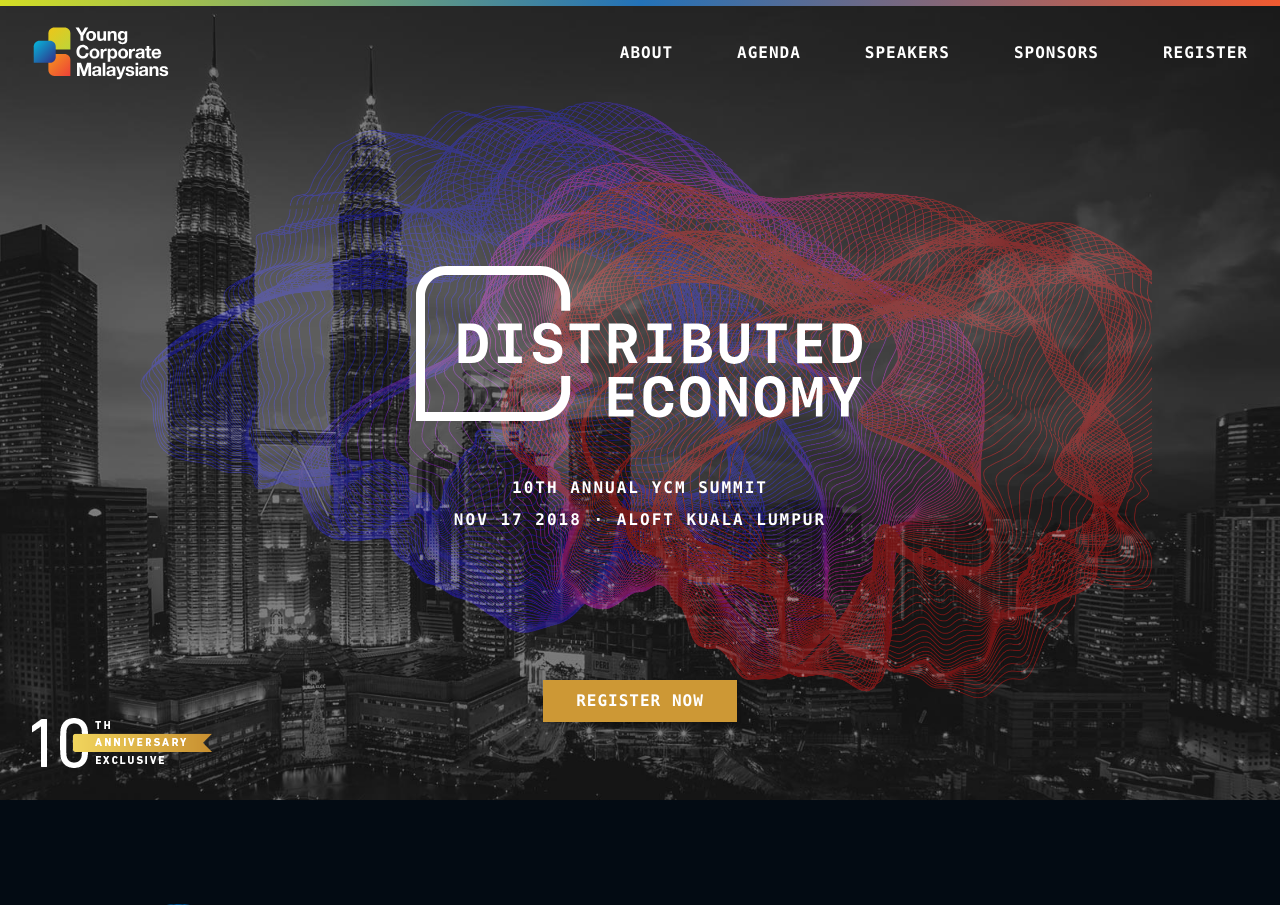
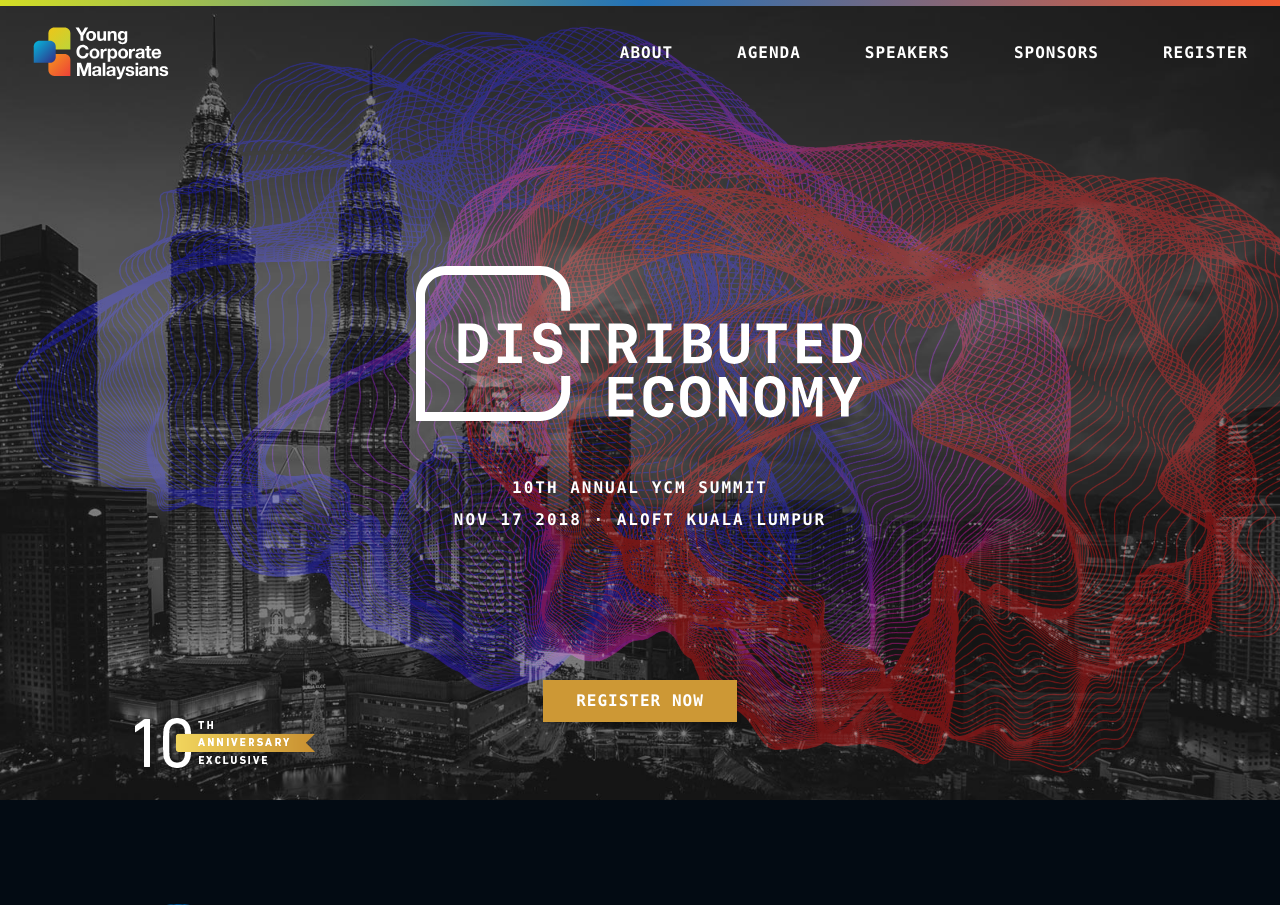
Before and after one commit to jamesssooi/ycm-summit-2018, a PHP site: page / in a window 1280 px wide. Shown: the top 905 px of the page. Run offline with PHP 8.4, Linux system fonts and the light colour scheme; style sheets or scripts are compiled from the project's sources.

Commit message:
Hero responsive improvements

```diff
--- a/src/index.php
+++ b/src/index.php
@@ -54,14 +54,14 @@
 
   <div class="hero-footer">
     <div class="row align-items-end">
-      <div class="col-4">
+      <div class="col-md-4 text-center mb-4 mb-lg-0">
         <img
           src="img/logos/ycm-10th-anniversary.png"
           srcset="img/logos/ycm-10th-anniversary@2x.png 2x"
           alt="YCM 10th Anniversary"
         >
       </div>
-      <div class="col-4 text-center">
+      <div class="col-md-4 text-center">
         <a href="#" class="btn btn-primary with-shadow mb-4">Register Now</a>
         <button class="hero-footer__chevron">
           <svg class="icon">
@@ -69,7 +69,7 @@
           </svg>
         </button>
       </div>
-      <div class="col-4" role="presentation"></div>
+      <div class="col-md-4" role="presentation"></div>
     </div>
   </div>
 </section>
--- a/src/sass/components/_navigation.scss
+++ b/src/sass/components/_navigation.scss
@@ -10,9 +10,13 @@
   height: 100px;
   display: flex;
   align-items: center;
-  padding: 6px $spacing-6 0;
+  padding: 6px $spacing-4 0;
   z-index: 50;
   transition: 0.3s cubic-bezier(0.25, 0.46, 0.45, 0.94) all;
+
+  @include on-desktop {
+    padding: 6px $spacing-6 0;
+  }
 }
 
 .nav-bar.is-opaque {
@@ -75,8 +79,11 @@
 /* Navigation Menu
 /* -------------------------------------------------------------------------- */
 .nav-menu {
-  display: flex;
+  display: none;
   align-items: center;
+  @include on-desktop {
+    display: flex;
+  }
 }
 
 .nav-menu__item {
--- a/src/sass/pages/_home.scss
+++ b/src/sass/pages/_home.scss
@@ -7,10 +7,16 @@
 /* -------------------------------------------------------------------------- */
 .hero {
   position: relative;
-  height: 100vh;
+  min-height: 80vh;
   background-image: url('../img/hero-bg.jpg');
   background-size: cover;
   overflow: hidden;
+  padding: 120px $spacing-4 $spacing-6;
+
+  @include on-desktop {
+    padding: 0;
+    height: 100vh;
+  }
 }
 
 .hero-pattern {
@@ -23,8 +29,8 @@
 
 .hero-pattern__image {
   position: absolute;
-  width: 80%;
-  height: 80%;
+  width: 100%;
+  height: 100%;
   top: 50%;
   left: 50%;
   transform: translate(-50%, -50%);
@@ -34,36 +40,58 @@
 }
 
 .hero-masthead {
+  text-align: center;
+  color: white;
+  margin: $spacing-6 auto;
+
+  @include on-desktop {
     position: absolute;
     top: 50%;
     left: 50%;
     transform: translate(-50%, -50%);
-  text-align: center;
-  color: white;
+    margin: 0;
+  }
 }
 
 .hero-masthead__logo {
   margin-top: 0;
+  margin-bottom: $spacing-6;
+  @include on-desktop {
     margin-bottom: $spacing-8;
+  }
 }
 
 .hero-masthead__logo img {
   display: block;
+  width: 240px;
+  max-width: 320px;
+  margin: 0 auto;
+
+  @include on-desktop {
+    max-width: none;
     width: 450px;
+  }
 }
 
 .hero-masthead__dateline {
   font-weight: bold;
   text-transform: uppercase;
+  letter-spacing: 1px;
+  line-height: 2;
+  font-size: 14px;
+  @include on-desktop {
     letter-spacing: 2px;
-  line-height: 2;
+    font-size: 16px;
+  }
 }
 
 .hero-footer {
+  @include on-desktop {
     position: absolute;
     left: $spacing-6;
     right: $spacing-6;
     bottom: $spacing-6;
+  }
 }
 
 .hero-footer__chevron {
```
Lines whose indentation alone changed are shown as unchanged.
